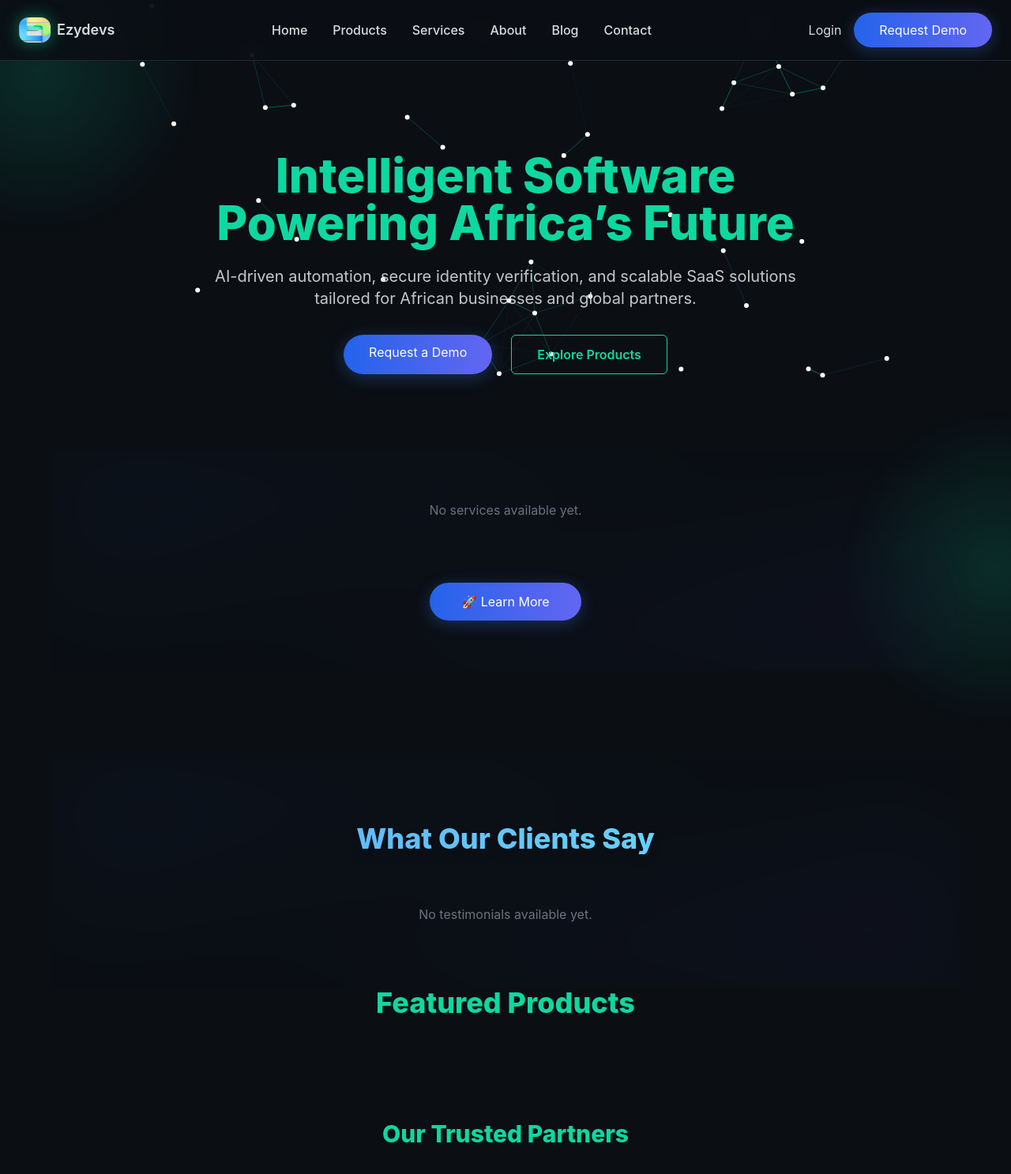
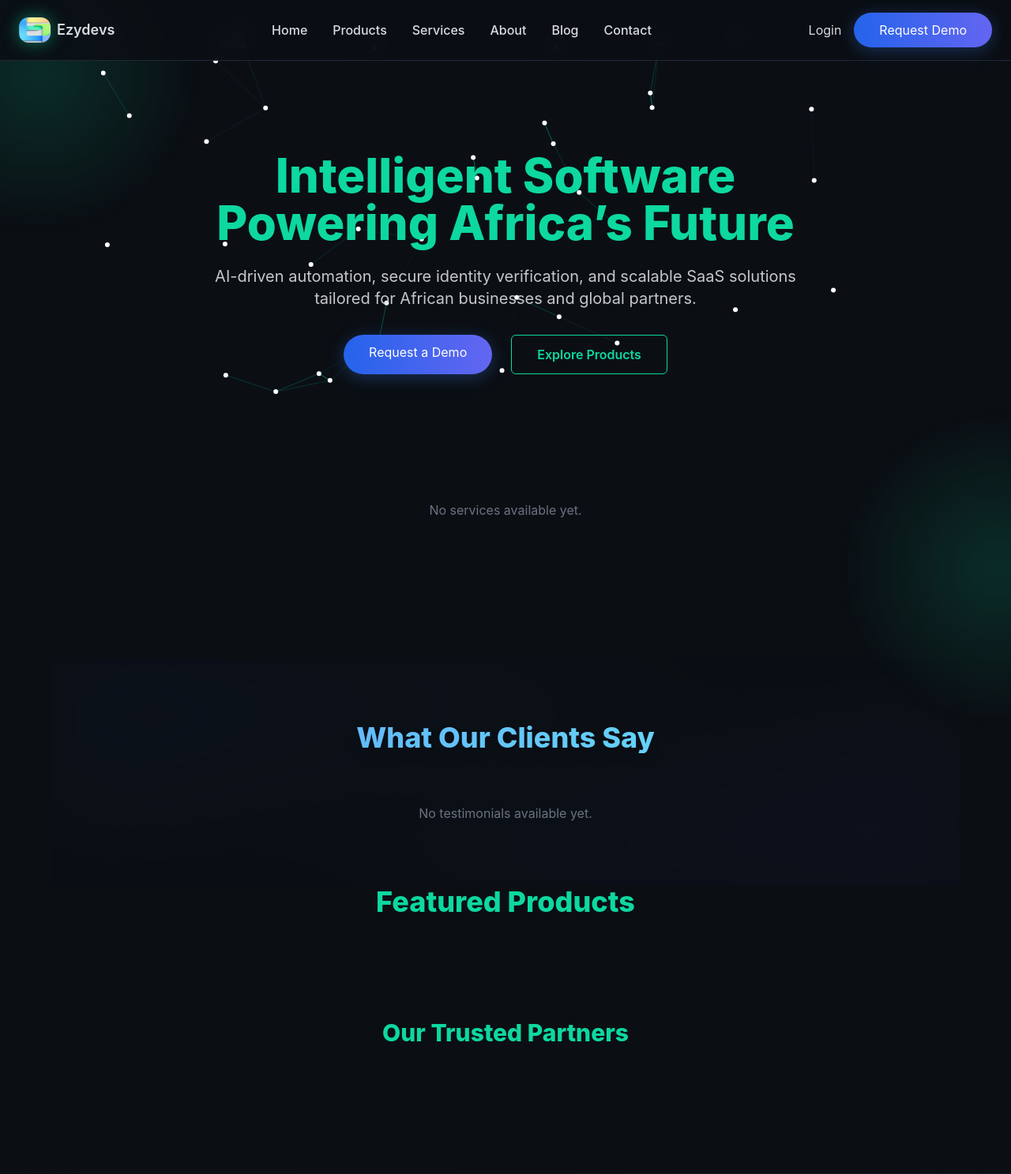
Before and after one commit to ezy-devs/ezydevs_site, a Django app: page / in a window 1280 px wide. Shown: the top 1487 px of the page at 79% size. Run offline with Django 5.2, Linux system fonts and the light colour scheme; data that the repository does not hold is empty; some libraries are stand-ins or nearby versions.

Commit message:
ezydevs v1.1 updated

```diff
--- a/templates/home.html
+++ b/templates/home.html
@@ -47,7 +47,6 @@
     <!-- 🌟 FEATURE CARDS -->
 <section class="relative grid grid-cols-1 md:grid-cols-3 gap-10 max-w-6xl mx-auto mb-28 px-6 py-16 overflow-hidden">
   <!-- background glow -->
-  <div class="absolute inset-0 bg-gradient-to-br from-blue-900/10 via-transparent to-indigo-800/10 blur-3xl"></div>
 
   {% for service in services %}
   <article
@@ -78,13 +77,6 @@
   <p class="col-span-3 text-gray-500 text-center">No services available yet.</p>
   {% endfor %}
 
-  <!-- Learn More Button -->
-  <div class="relative z-10 col-span-3 flex justify-center mt-10">
-    <a href="{% url 'services' %}"
-      class="bg-gradient-to-r from-blue-600 to-indigo-500 text-white px-10 py-3 rounded-full shadow-[0_4px_20px_rgba(59,130,246,0.3)] hover:shadow-[0_6px_25px_rgba(59,130,246,0.5)] hover:from-blue-500 hover:to-cyan-400 transition-all duration-300 transform hover:-translate-y-1">
-      🚀 Learn More
-    </a>
-  </div>
 </section>
 
 
```
